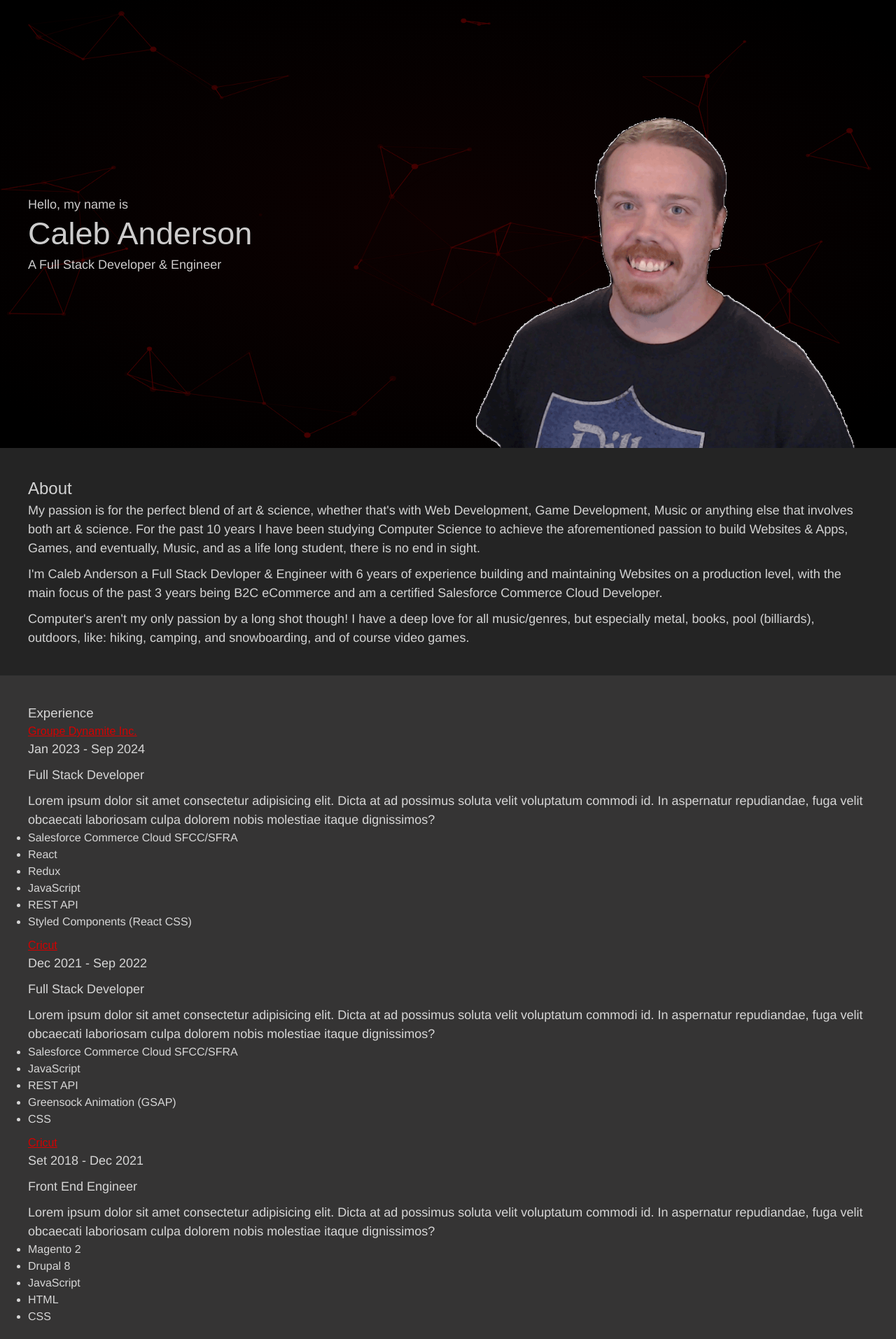
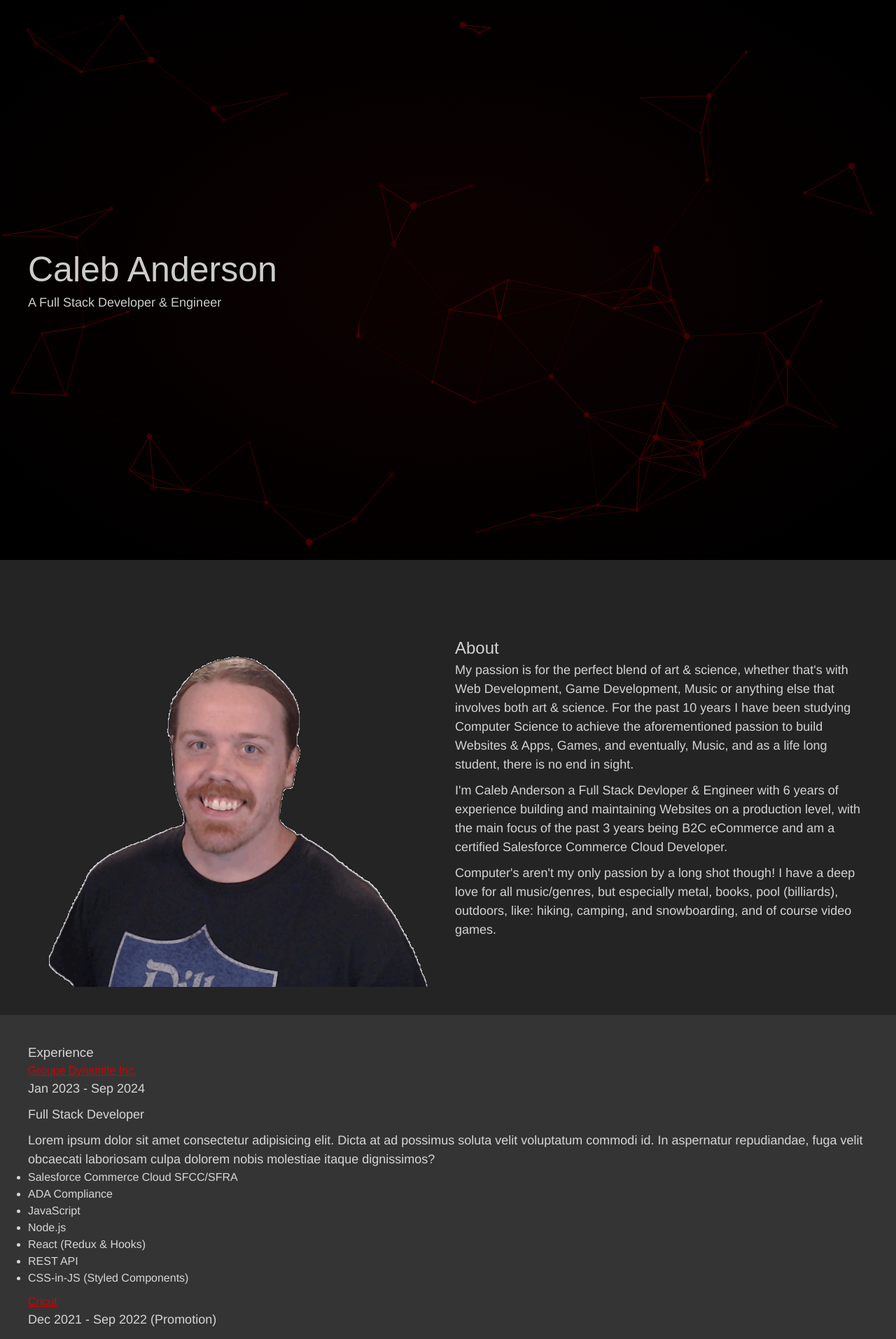
Before and after one commit to LordSahvith/CalebMckays, a React (Vite) app: page / in a window 1280 px wide. Shown: the top 1913 px of the page at 70% size. Built offline with nearby package versions, Linux system fonts and the light colour scheme; a web font is replaced by a local one.

Commit message:
move hero image to about and add more styles

```diff
--- a/src/components/layout/about/About.css
+++ b/src/components/layout/about/About.css
@@ -1,6 +1,10 @@
 .about {
   width: 100%;
   max-width: 100%;
+}
+
+.about-image {
+  margin-top: -20px;
 }
 
 @media screen and (min-width: 1024px) {
--- a/src/components/layout/about/About.jsx
+++ b/src/components/layout/about/About.jsx
@@ -1,5 +1,5 @@
 import "./About.css";
-import HeroImage from "/images/Hero-Image-Mobile.jpg";
+import MyImage from "/images/personal-pic.png";
 
 function About() {
   const timeAway = 1;
@@ -9,7 +9,7 @@ function About() {
   const eCommerceYears = currentYear - timeAway - 2021;
 
   return (
-    <section className="about">
+    <section className="about checker-board">
       <div className="about-text">
         <h2>About</h2>
         <p>
@@ -35,6 +35,9 @@ function About() {
           course video games.
         </p>
       </div>
+      <div className="about-image">
+        <img src={MyImage} alt="Hero image placeholder" />
+      </div>
     </section>
   );
 }
--- a/src/components/layout/experience/Experience.jsx
+++ b/src/components/layout/experience/Experience.jsx
@@ -19,7 +19,7 @@ function Experience() {
             <p>{job.content.description}</p>
             <ul>
               {job.content.duties.map((duty) => (
-                <li>{duty}</li>
+                <li key={duty}>{duty}</li>
               ))}
             </ul>
           </div>
--- a/src/components/layout/experience/data/experience.js
+++ b/src/components/layout/experience/data/experience.js
@@ -8,42 +8,56 @@ const professionalProjects = [
         "Lorem ipsum dolor sit amet consectetur adipisicing elit. Dicta at ad possimus soluta velit voluptatum commodi id. In aspernatur repudiandae, fuga velit obcaecati laboriosam culpa dolorem nobis molestiae itaque dignissimos? ",
       duties: [
         "Salesforce Commerce Cloud SFCC/SFRA",
-        "React",
-        "Redux",
+        "ADA Compliance",
         "JavaScript",
+        "Node.js",
+        "React (Redux & Hooks)",
         "REST API",
-        "Styled Components (React CSS)",
+        "CSS-in-JS (Styled Components)",
       ],
     },
     url: "https://www.dynamiteclothing.com/",
-    id: 3,
+    id: 1,
   },
   {
     job: "Cricut",
     title: "Full Stack Developer",
-    duration: "Dec 2021 - Sep 2022",
+    duration: "Dec 2021 - Sep 2022  (Promotion)",
     content: {
       description:
         "Lorem ipsum dolor sit amet consectetur adipisicing elit. Dicta at ad possimus soluta velit voluptatum commodi id. In aspernatur repudiandae, fuga velit obcaecati laboriosam culpa dolorem nobis molestiae itaque dignissimos? ",
       duties: [
         "Salesforce Commerce Cloud SFCC/SFRA",
+        "SFCC Page Builder (Componetize all previious components)",
+        "Custom Components (Back in Stock, Shopping Cart Quantity)",
+        "ADA Compliance",
         "JavaScript",
+        "Node.js",
         "REST API",
         "Greensock Animation (GSAP)",
         "CSS",
       ],
     },
     url: "https://cricut.com/",
-    id: 3,
+    id: 2,
   },
   {
     job: "Cricut",
     title: "Front End Engineer",
-    duration: "Set 2018 - Dec 2021",
+    duration: "Set 2018 - Dec 2021 (Promoted)",
     content: {
       description:
         "Lorem ipsum dolor sit amet consectetur adipisicing elit. Dicta at ad possimus soluta velit voluptatum commodi id. In aspernatur repudiandae, fuga velit obcaecati laboriosam culpa dolorem nobis molestiae itaque dignissimos? ",
-      duties: ["Magento 2", "Drupal 8", "JavaScript", "HTML", "CSS"],
+      duties: [
+        "Magento 2",
+        "Drupal 8",
+        "Cricut Heat Guide",
+        "Custom Components (Carousel Sliders)",
+        "ADA Compliance",
+        "JavaScript",
+        "HTML",
+        "CSS",
+      ],
     },
     url: "https://cricut.com/",
     id: 3,
--- a/src/components/layout/hero/Hero.css
+++ b/src/components/layout/hero/Hero.css
@@ -1,10 +1,12 @@
 .hero {
   width: 100%;
   max-width: 100%;
-  height: 100%;
-  max-height: 50%;
-  align-items: flex-start;
+  height: 100vh;
+  max-height: 100%;
   position: relative;
+  display: flex;
+  justify-content: center;
+  align-items: center;
 }
 
 .hero.checker-board {
@@ -13,10 +15,12 @@
 
 .hero-text {
   margin-top: 70px;
+  width: 100%;
+  max-width: 100%;
 }
 
-.hero-text,
-.hero-image {
+.hero-text {
+  position: relative;
   display: flex;
   flex-direction: column;
   justify-content: center;
@@ -29,10 +33,6 @@
 
 .hero-text h1 {
   margin: 10px 0 13px;
-}
-
-.hero-image {
-  align-items: center;
 }
 
 @media screen and (min-width: 1024px) {
--- a/src/components/layout/hero/Hero.jsx
+++ b/src/components/layout/hero/Hero.jsx
@@ -1,17 +1,13 @@
 import ParticleCanvas from "../../particles/ParticlesSystem";
 import "./Hero.css";
-import MyImage from "/images/personal-pic.png";
 
 function Hero() {
   return (
-    <section className="hero checker-board">
+    <section className="hero">
       <div className="hero-text">
-        <p>Hello, my name is</p>
+        {/* <p>Hello, my name is</p> */}
         <h1>Caleb Anderson</h1>
         <p>A Full Stack Developer & Engineer</p>
-      </div>
-      <div className="hero-image">
-        <img src={MyImage} alt="Hero image placeholder" />
       </div>
       <ParticleCanvas />
     </section>
--- a/src/index.css
+++ b/src/index.css
@@ -107,7 +107,7 @@ h6 {
 }
 
 h1 {
-  font-size: 45px;
+  font-size: 50px;
   line-height: 1;
 }
 
```
